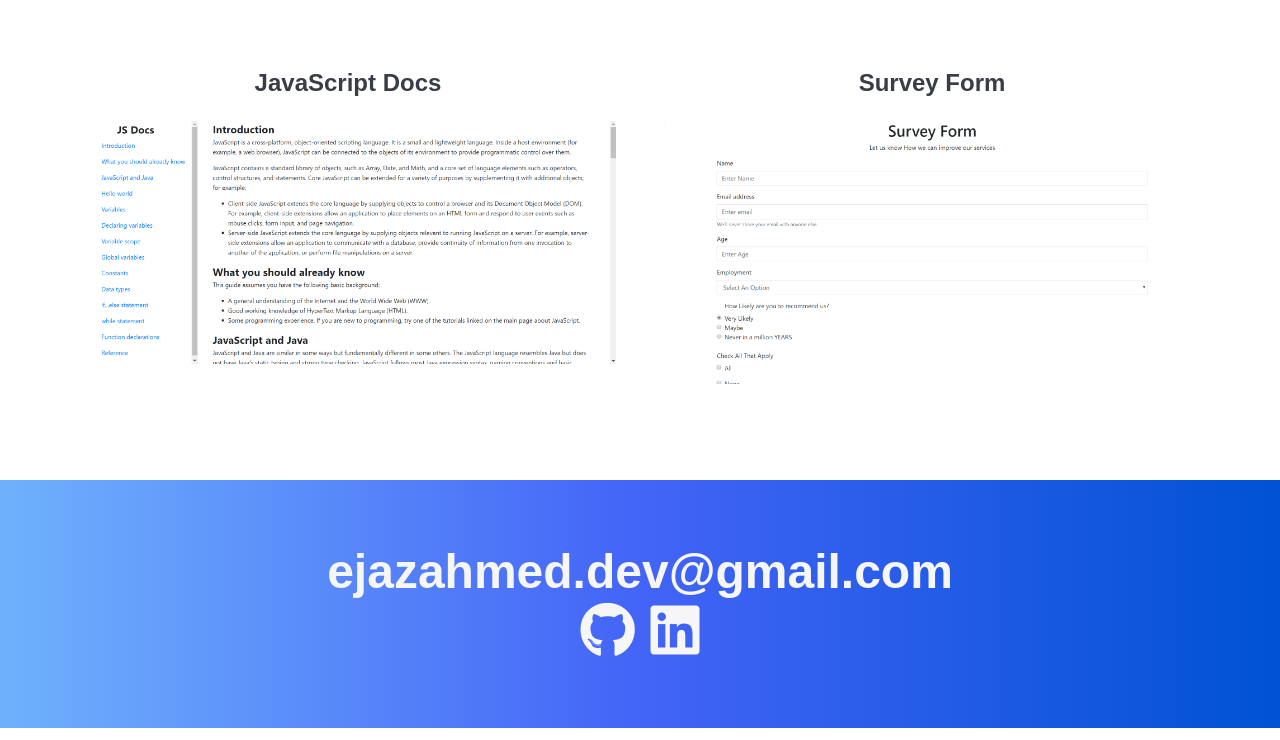
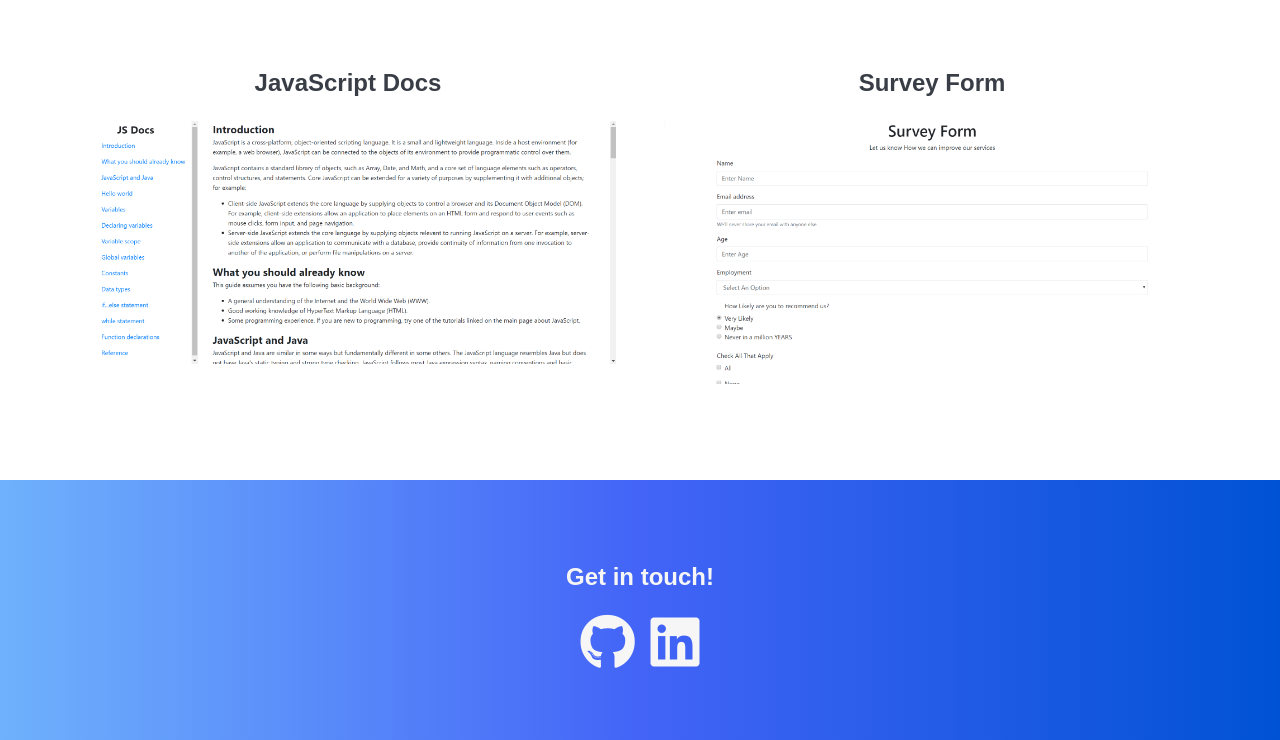
Before and after one commit to ejazahm3d/portfolio-fcc, a plain HTML site: page index.html in a window 1280 px wide. Shown: the part 1295-2035 px from the top of the page. Drawn offline with nearby package versions, Linux system fonts and the light colour scheme.

Commit message:
fixed more bugs

```diff
--- a/index.html
+++ b/index.html
@@ -102,7 +102,7 @@
       </div>
     </section>
     <footer id="contact-me" class="colored-bg footer">
-      <h2 class="title">ejazahmed.dev@gmail.com</h2>
+      <h2 id="title">Get in touch!</h2>
       <div class="icons-social">
         <a
           target="_blank"
```
